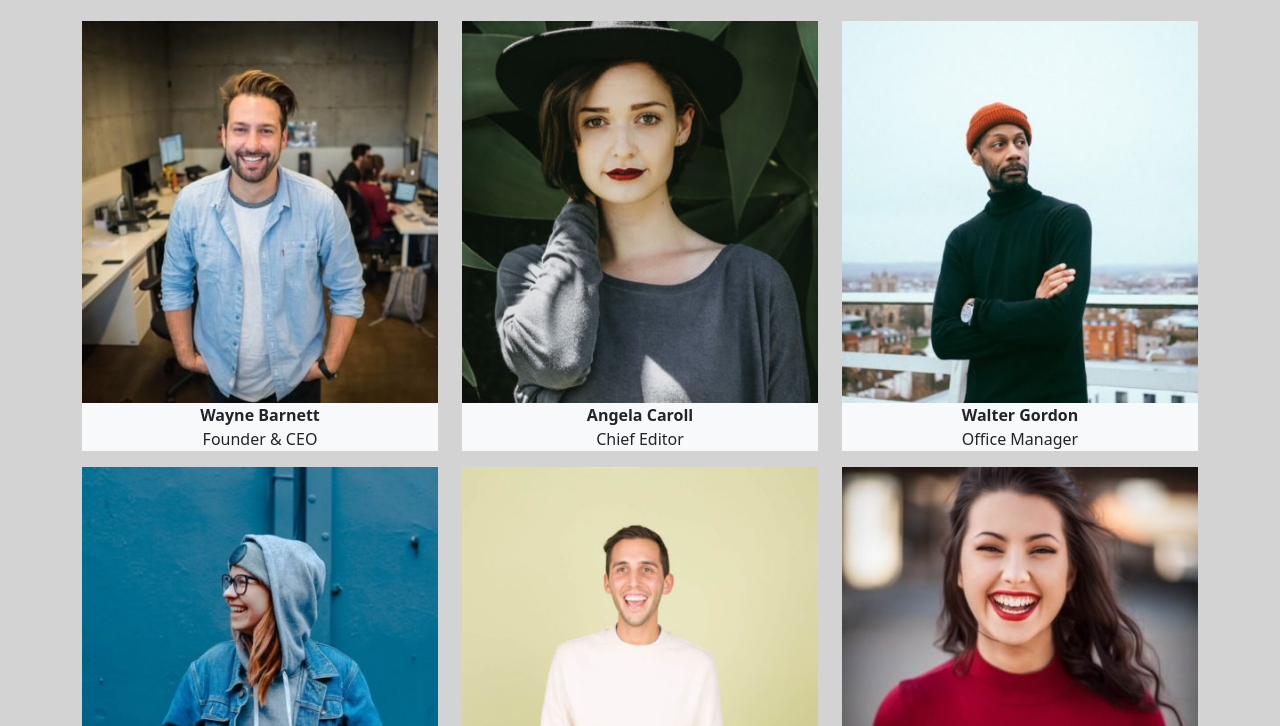
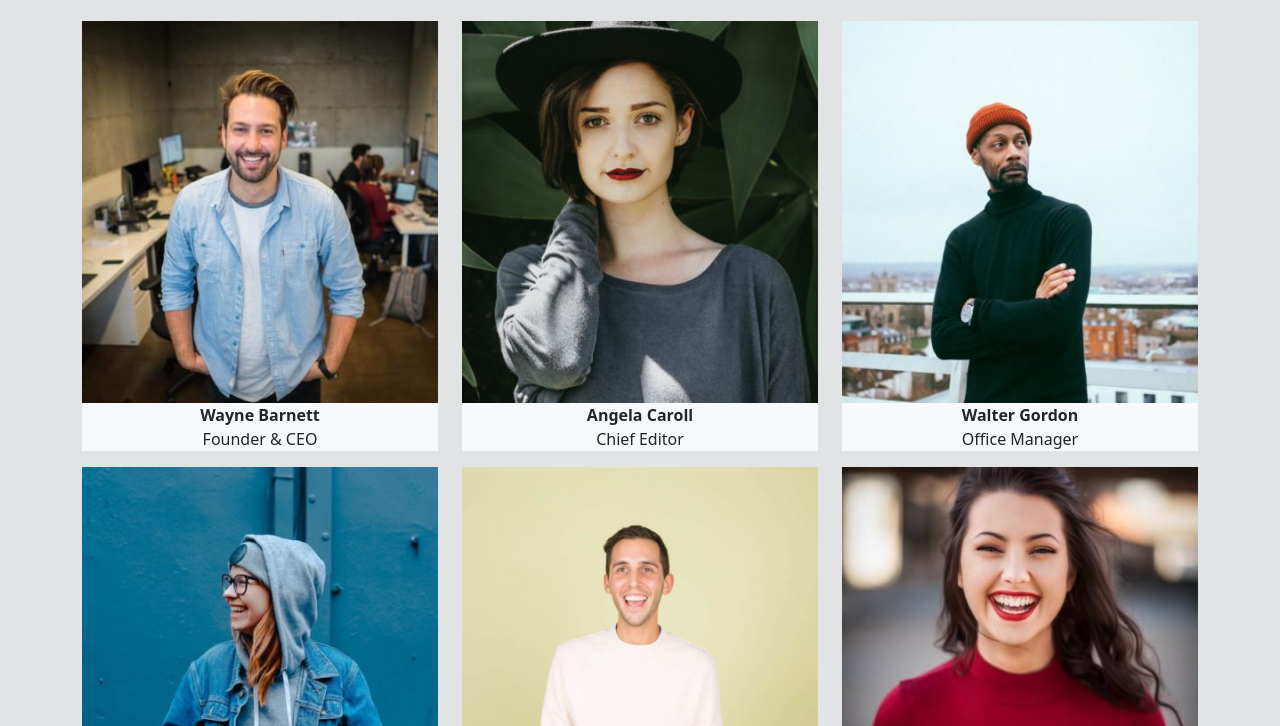
Before and after one commit to DavideFarci/js-our-team, a plain HTML site: page index.html in a window 1280 px wide. Shown: the part 131-857 px from the top of the page. Drawn offline with nearby package versions, Linux system fonts and the light colour scheme.

Commit message:
remove unused files and fix background in html

```diff
--- a/assets/script.js
+++ b/assets/script.js
@@ -87,6 +87,3 @@ for (let data of eleMembers) {
 // BONUS 1:
 // Trasformare la stringa foto in una immagine effettiva
 // trasformo la chiave "photo", in un vero tag img html
-
-// BONUS 2:
-// Organizzare i singoli membri in card/schede (se non avete idee prendete spunto dallo screenshot)
--- a/assets/style.css
+++ /dev/null
@@ -1,3 +0,0 @@
-body {
-    background-color: lightgray;
-}
--- a/index.html
+++ b/index.html
@@ -10,13 +10,10 @@
     <script src="https://cdn.jsdelivr.net/npm/bootstrap@5.3.0-alpha2/dist/js/bootstrap.bundle.min.js"
     integrity="sha384-qKXV1j0HvMUeCBQ+QVp7JcfGl760yU08IQ+GpUo5hlbpg51QRiuqHAJz8+BrxE/N"
     crossorigin="anonymous" defer></script>
-    <script src="assets/functions.js" defer></script>
     <script src="assets/script.js" defer></script>
-    <link rel="stylesheet" href="assets/style.css">
-
     <title>Objects</title>
 </head>
-<body>
+<body class="bg-secondary-subtle">
 
     <div class="container">
         <div class="col-6 offset-3">
```
Also changed, not shown: assets/functions.js (deleted).
